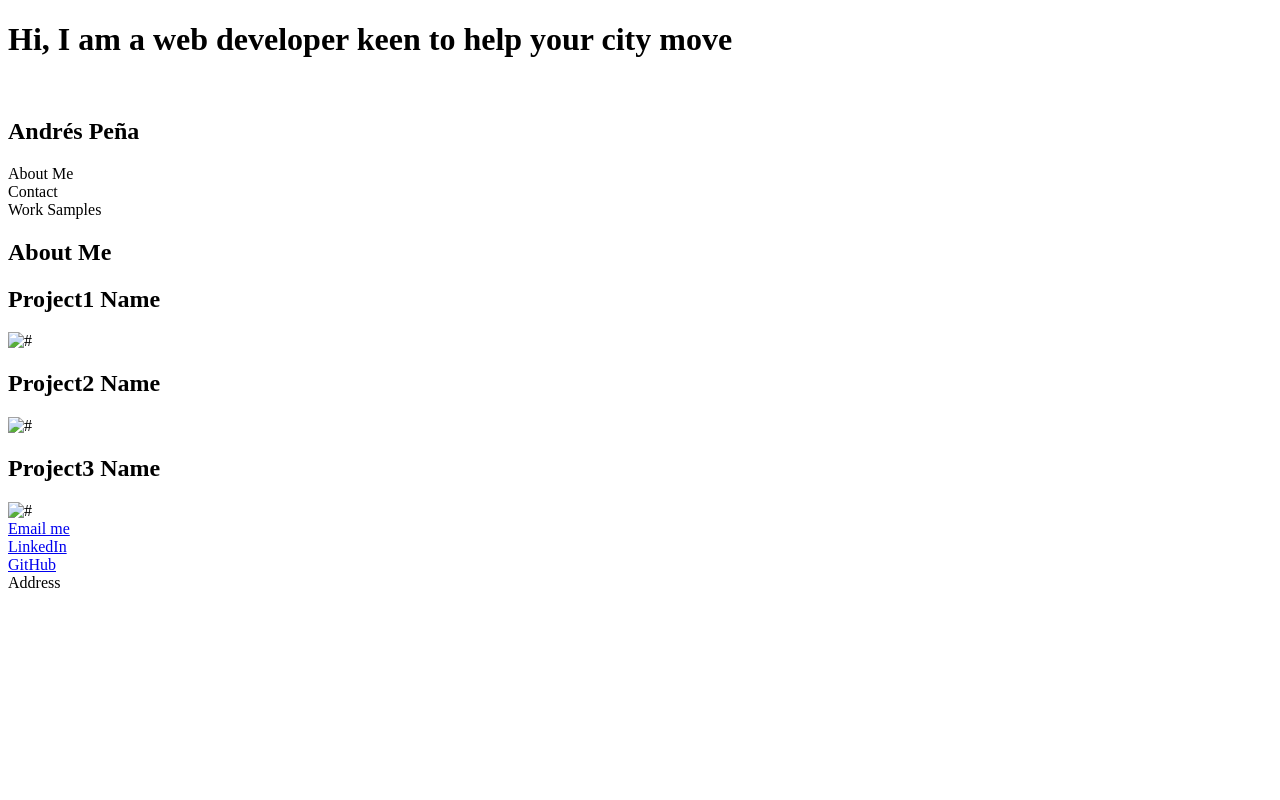
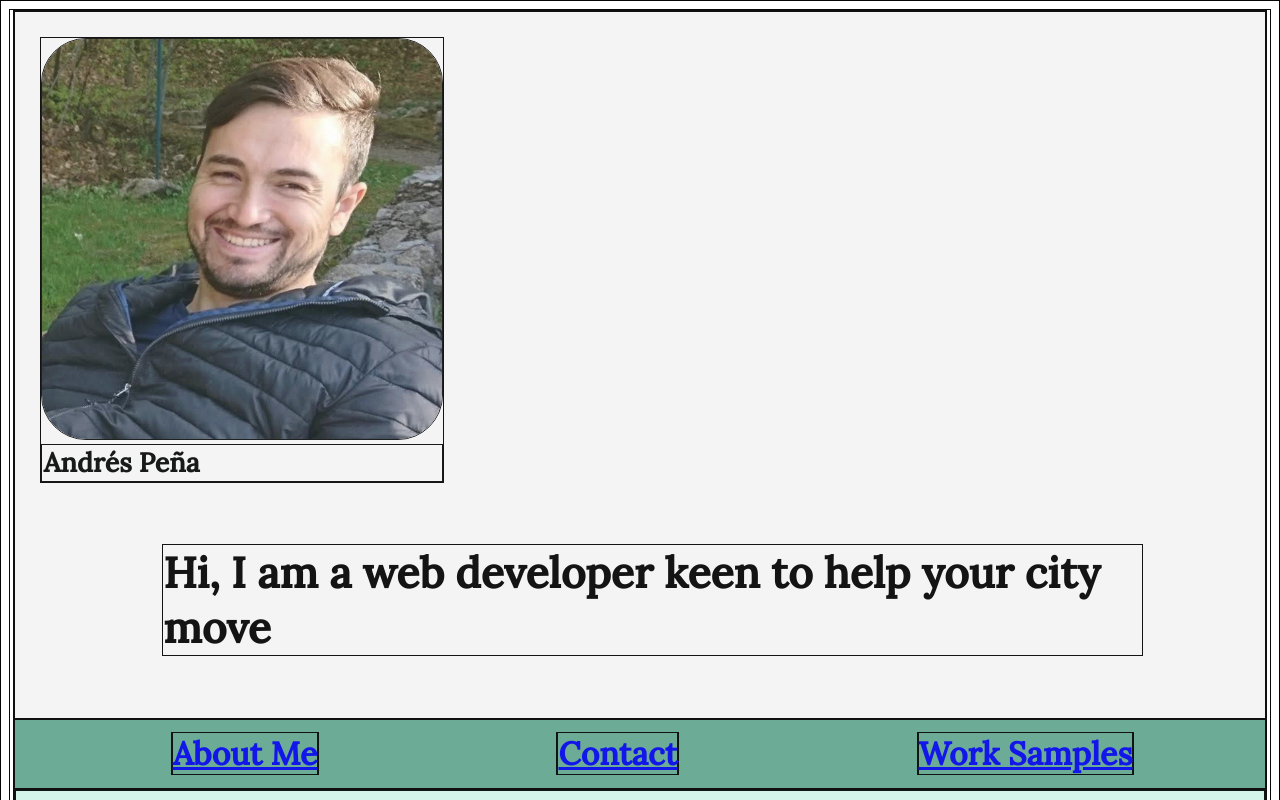
Before and after one commit to aj-pena/old-portfolio1.0, a plain HTML site: page index.html in a window 1280 px wide. Shown: the top 800 px of the page. Drawn offline with Linux system fonts and the light colour scheme.

Commit message:
added background and styling to header and navigation. added photo

```diff
--- a/Assets/CSS/style.css
+++ b/Assets/CSS/style.css
@@ -1,17 +1,77 @@
-:root{}
+:root{
+    box-sizing: border-box;
+}
 
-*{}
+*{
+    border: solid black 1px;
+    opacity: 98%;
+}
 
-body{}
+/* Background styling */
+#background{
+    background-color:rgb(212, 243, 233);
+    margin:0 0.2%;
 
-header {}
+}
+
+header {
+    display: flex;
+    flex-wrap: wrap;
+    justify-content:left;
+    background-color: whitesmoke;
+    margin: 0;
+    padding-top: 2%;
+    padding-left: 2%;
+}
 /* Greeting */
-h1 {}
+h1 {
+    margin:5% 10%;
+    font-weight: bolder;
+    order: 2;
+    height: fit-content;
+    font-family: 'Lora', serif;
+    font-size: 32pt;
+}
+/* Format my photograph */
+.me{
+    margin: 0;
+    width: 400px;
+    height: 400px;
+    border: solid black 1px;
+    border-radius: 45px;
+    opacity: 95%;
+}
+
+/* Format my name specifically */
+#myName {
+    font-family: 'Lora', serif;
+    font-size: 20pt;
+    margin: 0;
+    padding-bottom: 0.5%;
+    padding-left: 0.5%;
+    max-width: 400px;
+    text-align: left;
+    order: 3;
+}
+
 /* navigation bar */
-nav{}
+nav{
+    display: flex;
+    justify-content: space-around;
+    background-color: rgb(97, 168, 143);
+    padding: 1% 1% 1% 3%;
+    margin-top: 0;
+    font-family: 'Lora', serif;
+    font-size: 24pt;
+    font-weight: bolder;
+    color: white;
+}
 
 /* Work samples */
-main {}
+main {
+
+
+}
 
 /* About me section */
 aside {}
@@ -19,8 +79,8 @@ aside {}
 /* Links to email and other pages */
 footer{}
 
-/* Format my name specifically */
-#myName {}
+
+
 
 /* card */
 .card{}
--- a/index.html
+++ b/index.html
@@ -6,15 +6,19 @@
         <meta name="viewport" content="width=device-width, initial-scale=1.0">
         <title>Andres Pena´s Portfolio</title>
         <link rel="stylesheet" href="./Assets/CSS/style.css">
+        <link rel="preconnect" href="https://fonts.googleapis.com">
+<link rel="preconnect" href="https://fonts.gstatic.com" crossorigin>
+<link href="https://fonts.googleapis.com/css2?family=Lora:wght@500&display=swap" rel="stylesheet">
 
     </head>
     <body>
+    <div id="background">
         <header>
             <!-- Greeting -->
             <h1>Hi, I am a web developer keen to help your city move</h1>
             <div>
                 <!-- Photo of me -->
-                <img class="Me">
+                <img class="me" src="./Assets/me.jpg" alt="Photograph of Andrés Peña">
                     <!-- My name -->
                 <h2 id="myName">Andrés Peña</h2>
             </div>
@@ -22,9 +26,9 @@
         </header>
             <!-- Navigation bar -->
         <nav>
-            <div><a>About Me</a></div>
-            <div><a>Contact</a></div>
-            <div><a>Work Samples</a></div>
+            <div><a href="#">About Me</a></div>
+            <div><a href="#">Contact</a></div>
+            <div><a href="#">Work Samples</a></div>
         </nav>
             <!-- Work samples -->
         <main>
@@ -55,6 +59,6 @@
             <div><a href="#">GitHub</a></div>
             <div>Address</div>
         </footer>
-
+    </div>
     </body>
 </html>
```
Also changed, not shown: Assets/me.jpg (added), 1 other file.
